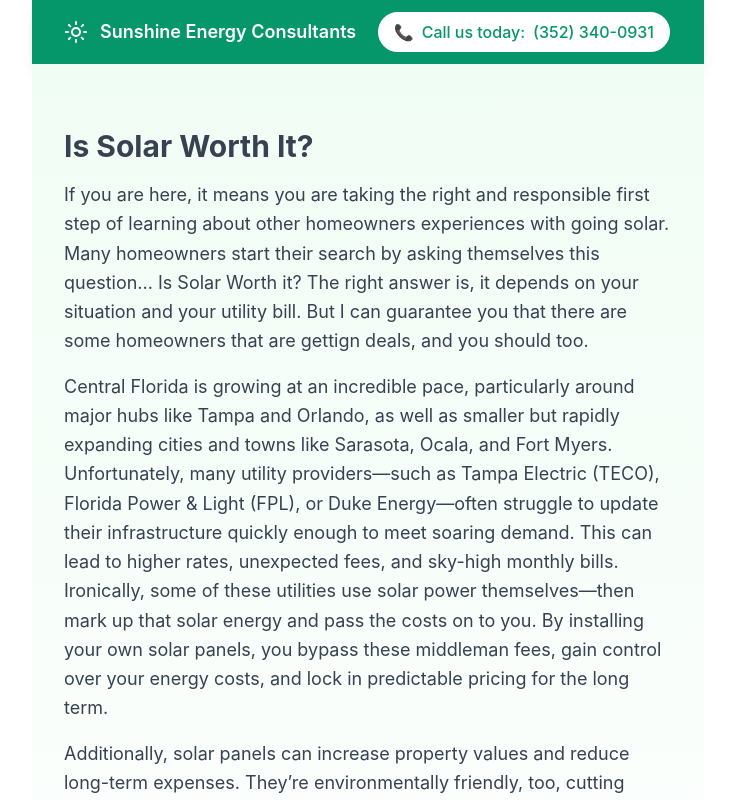
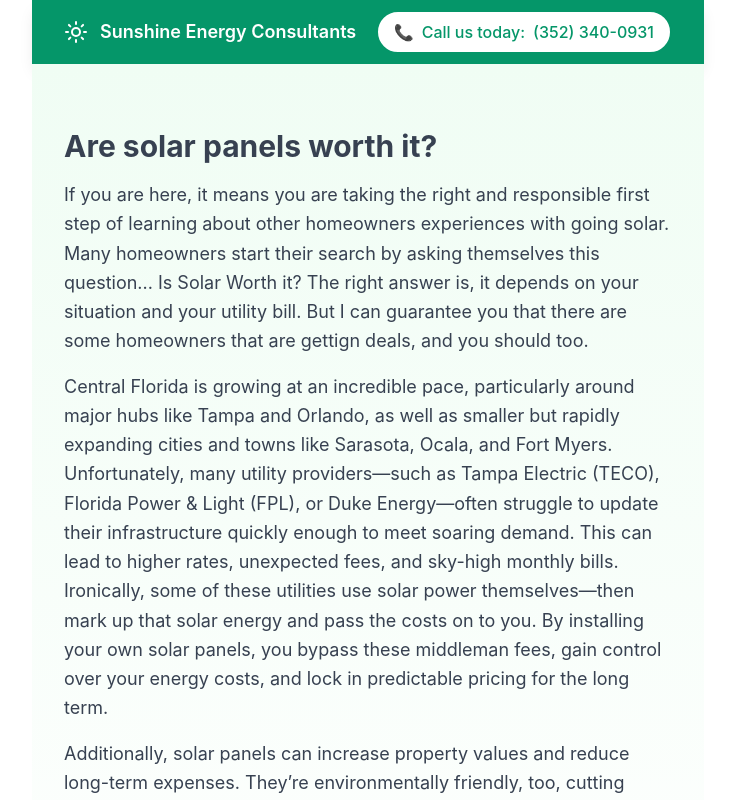
Before and after one commit to mpichardo305/sunshine-energy-consultants, a React (Create React App) app: page /WorthIt in a window 1280 px wide. Shown: the top 800 px of the page, without its empty margins (272-1007 px from the left). Built offline with nearby package versions, Linux system fonts and the light colour scheme.

Commit message:
updating h1 to match exact keyword from search trends

```diff
--- a/src/WorthIt.jsx
+++ b/src/WorthIt.jsx
@@ -10,7 +10,7 @@
       <main className="py-8">
 
       <article className="max-w-2xl mx-auto p-8 text-gray-700 text-lg leading-relaxed">
-      <h1 className="text-3xl font-bold mb-4">Is Solar Worth It?</h1>
+      <h1 className="text-3xl font-bold mb-4">Are solar panels worth it?</h1>
         <p className="mb-4">
 If you are here, it means you are taking the right and responsible first step of learning about other homeowners experiences with going solar. Many homeowners start their search by asking themselves this question... Is Solar Worth it? The right answer is, it depends on your situation and your utility bill. But I can guarantee you that there are some homeowners that are gettign deals, and you should too.
 </p>
```
